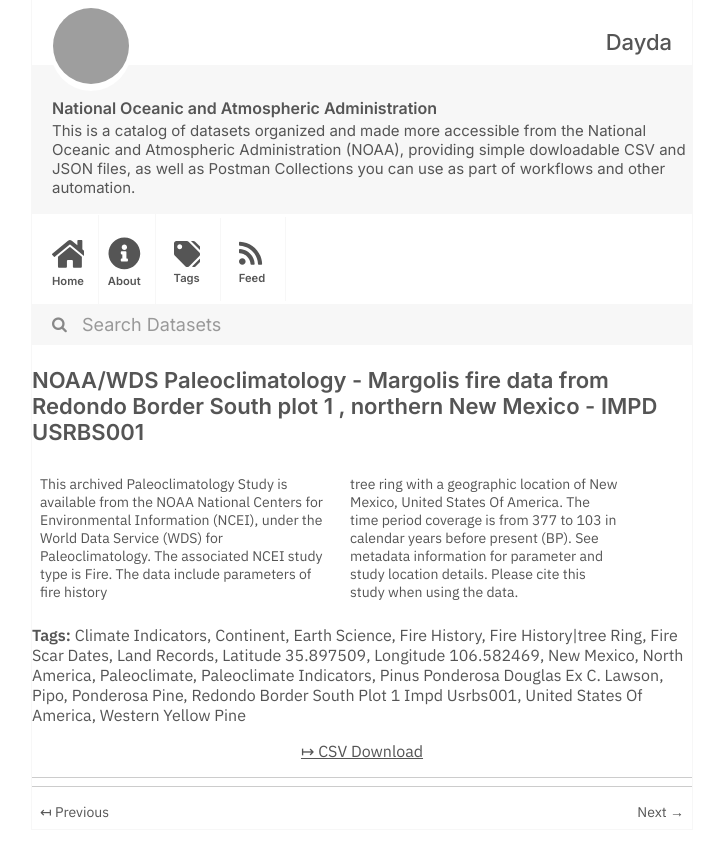
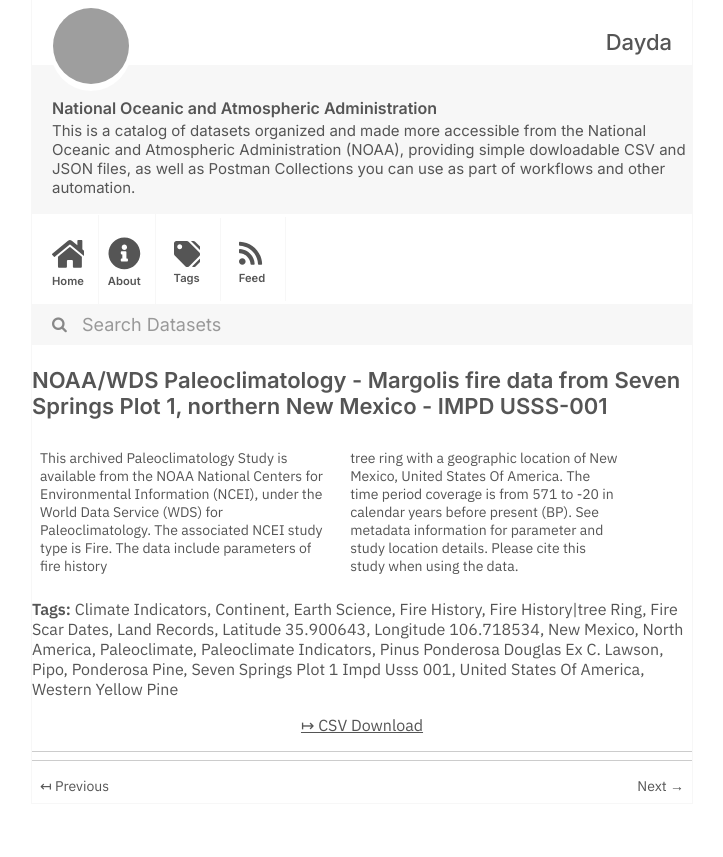
Before and after one commit to dayda-entities/national-oceanic-and-atmospheric-administration, a Jekyll site: the page built from _posts/2020-12-18-noaawds-paleoclimatology-margo.md, in a window 1280 px wide, cut to the strip 0-857 px from the top of the page. Shown: the whole strip, without its empty margins (278-1001 px from the left). Built offline with Jekyll 4.4.1, drawn with Linux system fonts in a browser that asks for light colours; grey boxes are pictures that could not be loaded.

Commit message:
Publish Data

```diff
--- a/_posts/2020-12-18-noaawds-paleoclimatology-margo.md
+++ b/_posts/2020-12-18-noaawds-paleoclimatology-margo.md
@@ -1,9 +1,9 @@
 ---
 title: >-
-  NOAA/WDS Paleoclimatology - Margolis fire data from Redondo Border South plot
-  1 , northern New Mexico - IMPD USRBS001
-created: '2020-12-18T23:01:06.722033'
-modified: '2020-12-18T23:01:06.722040'
+  NOAA/WDS Paleoclimatology - Margolis fire data from Seven Springs Plot 1,
+  northern New Mexico - IMPD USSS-001
+created: '2020-12-18T22:59:07.238304'
+modified: '2020-12-18T22:59:07.238311'
 state: active
 type: dataset
 tags:
@@ -14,8 +14,8 @@ tags:
   - Fire History|tree Ring
   - Fire Scar Dates
   - Land Records
-  - Latitude 35.897509
-  - Longitude  106.582469
+  - Latitude 35.900643
+  - Longitude  106.718534
   - New Mexico
   - North America
   - Paleoclimate
@@ -23,14 +23,14 @@ tags:
   - Pinus Ponderosa Douglas Ex C. Lawson
   - Pipo
   - Ponderosa Pine
-  - Redondo Border South Plot 1   Impd Usrbs001
+  - Seven Springs Plot 1   Impd Usss 001
   - United States Of America
   - Western Yellow Pine
 groups: []
 csv_url: >-
-  https://www.ncei.noaa.gov/pub/data/paleo/firehistory/firescar/northamerica/supplemental/usrbs001-rbs1.fs_tree_meta.csv
+  https://www.ncei.noaa.gov/pub/data/paleo/firehistory/firescar/northamerica/supplemental/usss-001-ssp1.fs_tree_meta.csv
 json_url: ''
 layout: post
 
 ---
-This archived Paleoclimatology Study is available from the NOAA National Centers for Environmental Information (NCEI), under the World Data Service (WDS) for Paleoclimatology. The associated NCEI study type is Fire. The data include parameters of fire history|tree ring with a geographic location of New Mexico, United States Of America. The time period coverage is from 377 to 103 in calendar years before present (BP). See metadata information for parameter and study location details. Please cite this study when using the data.
+This archived Paleoclimatology Study is available from the NOAA National Centers for Environmental Information (NCEI), under the World Data Service (WDS) for Paleoclimatology. The associated NCEI study type is Fire. The data include parameters of fire history|tree ring with a geographic location of New Mexico, United States Of America. The time period coverage is from 571 to -20 in calendar years before present (BP). See metadata information for parameter and study location details. Please cite this study when using the data.
```
